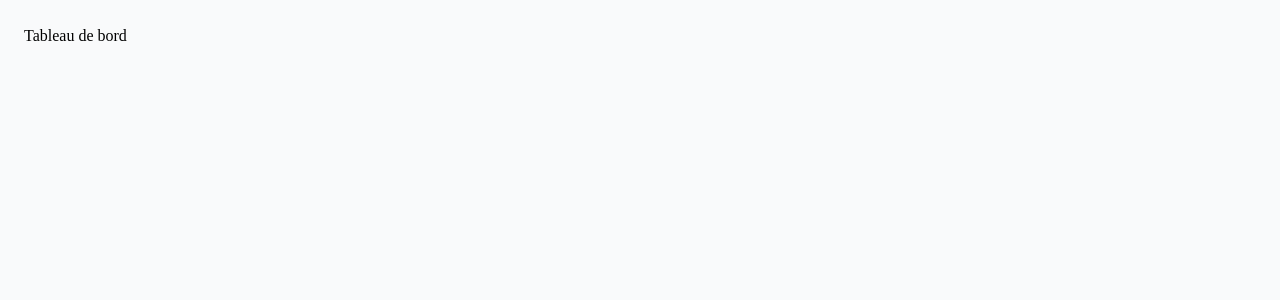
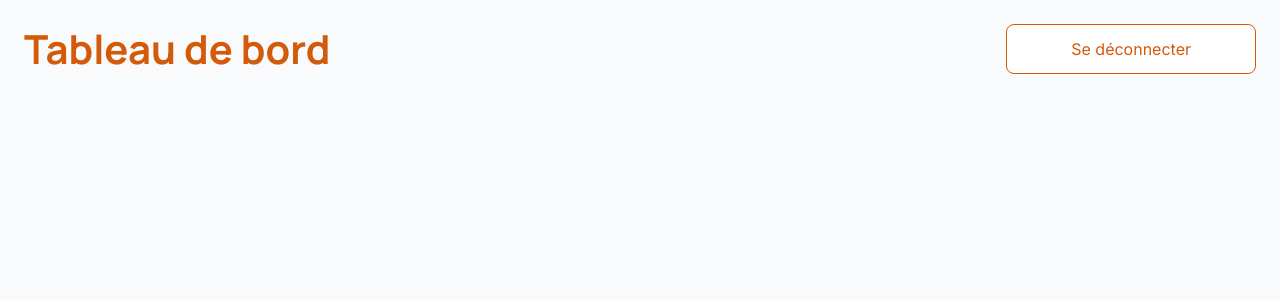
Before and after one commit to HoneyDev312/abricot, a Next.js app: page /dashboard in a window 1280 px wide. Shown: the top 300 px of the page. Built offline with nearby package versions, Linux system fonts and the light colour scheme; no server answers.

Commit message:
add logic action

```diff
--- a/src/app/dashboard/page.module.css
+++ b/src/app/dashboard/page.module.css
@@ -3,3 +3,10 @@
   padding: var(--space-5);
   background: var(--color-background);
 }
+
+.header {
+  display: flex;
+  align-items: center;
+  justify-content: space-between;
+  gap: var(--space-4);
+}
--- a/src/app/dashboard/page.tsx
+++ b/src/app/dashboard/page.tsx
@@ -1,5 +1,22 @@
+import { logoutAction } from "@/features/auth/services/auth.actions";
+import { Button } from "@/shared/components/Button";
+import { Typography } from "@/shared/components/Typography";
 import styles from "./page.module.css";
 
 export default function DashboardPage() {
-  return <main className={styles.page}>Tableau de bord</main>;
+  return (
+    <main className={styles.page}>
+      <section className={styles.header}>
+        <Typography as="h1" variant="h1">
+          Tableau de bord
+        </Typography>
+
+        <form action={logoutAction}>
+          <Button type="submit" variant="outline">
+            Se déconnecter
+          </Button>
+        </form>
+      </section>
+    </main>
+  );
 }
--- a/src/features/auth/services/auth.actions.ts
+++ b/src/features/auth/services/auth.actions.ts
@@ -2,7 +2,7 @@
 
 import { redirect } from "next/navigation";
 import { login } from "./auth.service";
-import { setAuthToken } from "./session.service";
+import { clearAuthToken, setAuthToken } from "./session.service";
 
 // Etat renvoyé au composant client après tentative de connexion.
 export type LoginActionState = {
@@ -37,3 +37,9 @@ export async function loginAction(
   // redirect doit rester hors du try/catch car Next lève une exception interne.
   redirect("/dashboard");
 }
+
+// Server Action appelée par le bouton de déconnexion.
+export async function logoutAction() {
+  await clearAuthToken();
+  redirect("/login");
+}
```
